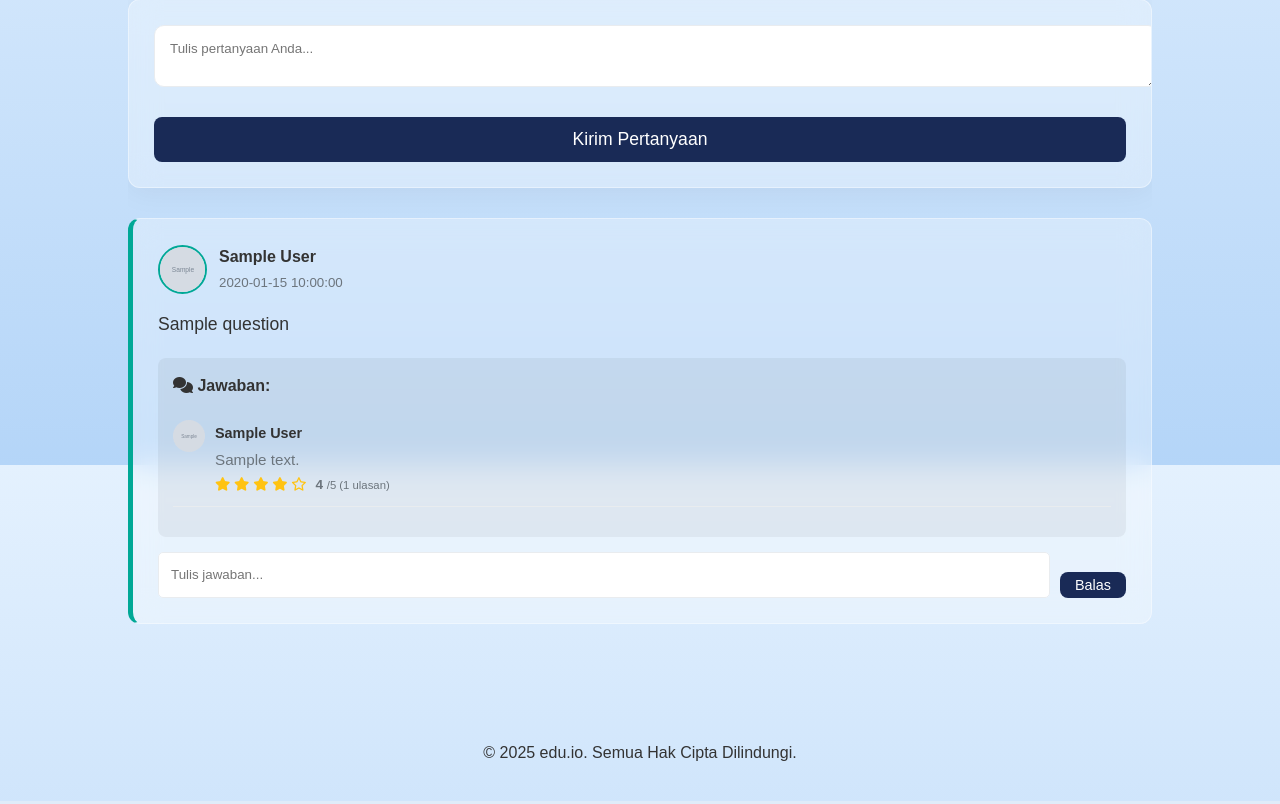
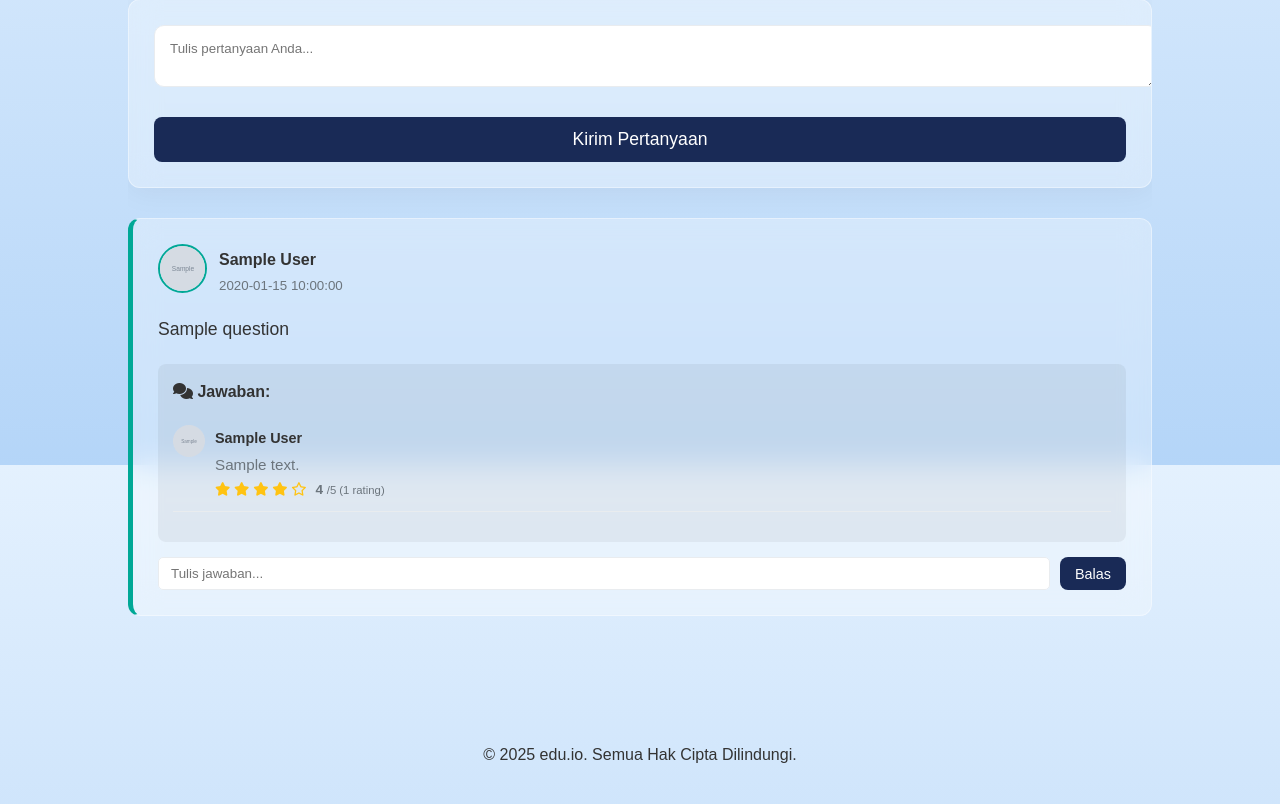
Before and after one commit to DarRahman/edu-io, a PHP site: page /forum.php in a window 1280 px wide. Shown: the part 335-1139 px from the top of the page. Run offline with PHP 8.4, Linux system fonts and the light colour scheme; the visitor is signed in with stand-in values (Sample User, id 1); tables that the repository leaves empty or names only in its code hold one stand-in row (values such as "Sample post"); grey boxes marked "Sample" are stand-in pictures; some libraries are stand-ins or nearby versions.

Commit message:
feat: enhance forum with profile links, average ratings, and layout fixes

```diff
--- a/forum.php
+++ b/forum.php
@@ -73,6 +73,7 @@ if (isset($_POST['submit_answer'])) {
             </form>
         </main>
 
+        <!-- List Pertanyaan (Ambil dari Database) -->
         <div id="forum-list">
             <?php
             // SQL DENGAN FILTER SEARCH
@@ -85,23 +86,36 @@ if (isset($_POST['submit_answer'])) {
             while ($q = mysqli_fetch_assoc($resQ)):
                 $displayPenanya = !empty($q['full_name']) ? $q['full_name'] : $q['username'];
                 ?>
-                <div class="materi-card" style="margin-bottom: 20px; border-left: 5px solid var(--accent-teal);">
+                <!-- KARTU UTAMA PERTANYAAN -->
+                <div class="materi-card"
+                    style="margin-bottom: 30px; border-left: 5px solid var(--accent-teal); text-align: left;">
+
+                    <!-- Header: Foto & Nama Penanya -->
                     <div style="display:flex; align-items:center; gap:12px; margin-bottom:15px;">
+                        <a href="profile.php?user=<?php echo $q['username']; ?>">
                             <img src="img/<?php echo $q['profile_pic']; ?>"
                                 style="width:45px; height:45px; border-radius:50%; object-fit:cover; border:2px solid var(--accent-teal);">
+                        </a>
                         <div>
+                            <a href="profile.php?user=<?php echo $q['username']; ?>"
+                                style="text-decoration:none; color:inherit;">
                                 <div style="font-weight:700;"><?php echo $displayPenanya; ?></div>
+                            </a>
                             <small style="color:var(--text-secondary);"><?php echo $q['created_at']; ?></small>
                         </div>
                     </div>
 
-                    <div style="font-size:1.1em; margin-bottom:20px;"><?php echo $q['question']; ?></div>
+                    <!-- Isi Pertanyaan -->
+                    <div style="font-size:1.1em; margin-bottom:20px; font-weight: 500;">
+                        <?php echo nl2br(htmlspecialchars($q['question'])); ?>
+                    </div>
 
+                    <!-- Kotak List Jawaban -->
                     <div style="background: rgba(0,0,0,0.05); padding:15px; border-radius:8px; margin-bottom:15px;">
                         <h4 style="margin-top:0;"><i class="fas fa-comments"></i> Jawaban:</h4>
+
                         <?php
                         $qid = $q['id'];
-                        // Query sakti: Mengambil jawaban, data user, rata-rata rating, dan jumlah pemberi rating
                         $sqlA = "SELECT a.*, u.full_name, u.profile_pic,
                                  IFNULL(AVG(r.rating_value), 0) as avg_rating,
                                  COUNT(r.id) as total_voters
@@ -117,54 +131,51 @@ if (isset($_POST['submit_answer'])) {
                         if (mysqli_num_rows($resA) > 0):
                             while ($a = mysqli_fetch_assoc($resA)):
                                 $displayPenjawab = !empty($a['full_name']) ? $a['full_name'] : $a['username'];
-                                $rerata = round($a['avg_rating'], 1); // Rata-rata 1 angka di belakang koma (misal 4.5)
+                                $rerata = round($a['avg_rating'], 1);
                                 ?>
                                 <div
                                     style="display:flex; align-items:start; gap:10px; margin-bottom:15px; border-bottom: 1px solid var(--border-color); padding-bottom:10px;">
+                                    <a href="profile.php?user=<?php echo $a['username']; ?>">
                                         <img src="img/<?php echo $a['profile_pic']; ?>"
                                             style="width:32px; height:32px; border-radius:50%; object-fit:cover;">
+                                    </a>
                                     <div style="flex:1;">
+                                        <a href="profile.php?user=<?php echo $a['username']; ?>"
+                                            style="text-decoration:none; color:inherit;">
                                             <span style="font-weight:600; font-size:0.9em;"><?php echo $displayPenjawab; ?></span>
-                                        <p style="margin:2px 0;"><?php echo $a['answer']; ?></p>
+                                        </a>
+                                        <p style="margin:2px 0;"><?php echo htmlspecialchars($a['answer']); ?></p>
 
-                                        <!-- TAMPILAN RATING BINTANG -->
+                                        <!-- RATING BINTANG -->
                                         <div class="star-rating" style="font-size: 0.85em;">
                                             <?php
                                             for ($i = 1; $i <= 5; $i++):
-                                                if ($rerata >= $i) {
-                                                    // Bintang penuh jika rata-rata >= angka saat ini (misal 4.5 >= 4)
-                                                    $starClass = 'fas fa-star';
-                                                } elseif ($rerata >= ($i - 0.5)) {
-                                                    // Bintang setengah jika rata-rata >= angka sebelumnya + 0.5 (misal 4.5 >= 4.5)
-                                                    $starClass = 'fas fa-star-half-alt';
-                                                } else {
-                                                    // Bintang kosong
-                                                    $starClass = 'far fa-star';
-                                                }
+                                                $starClass = ($rerata >= $i) ? 'fas' : 'far';
                                                 ?>
-                                                <i class="<?php echo $starClass; ?>" style="color:#FFC312; cursor:pointer;"
+                                                <i class="<?php echo $starClass; ?> fa-star" style="color:#FFC312; cursor:pointer;"
                                                     onclick="rateAnswer(<?php echo $a['id']; ?>, <?php echo $i; ?>)"></i>
                                             <?php endfor; ?>
-
                                             <span style="color: var(--text-secondary); margin-left: 5px; font-weight: 600;">
                                                 <?php echo $rerata; ?> <small style="font-weight:400;">/5
-                                                    (<?php echo $a['total_voters']; ?> ulasan)</small>
+                                                    (<?php echo $a['total_voters']; ?> rating)</small>
                                             </span>
                                         </div>
                                     </div>
                                 </div>
-                            <?php endwhile; else: ?>
+                            <?php endwhile;
+                        else: ?>
                             <small style="color:var(--text-secondary);">Belum ada jawaban.</small>
                         <?php endif; ?>
                     </div>
 
+                    <!-- Form Balas Jawaban -->
                     <form action="forum.php" method="POST" style="display:flex; gap:10px;">
                         <input type="hidden" name="question_id" value="<?php echo $q['id']; ?>">
                         <input type="text" name="answer" placeholder="Tulis jawaban..."
                             style="flex:1; padding:8px 12px; border-radius:5px; border:1px solid var(--border-color);"
                             required>
                         <button type="submit" name="submit_answer" class="btn"
-                            style="padding:5px 15px; font-size:0.9em;">Balas</button>
+                            style="padding:5px 15px; font-size:0.9em; margin:0;">Balas</button>
                     </form>
                 </div>
             <?php endwhile; ?>
--- a/style.css
+++ b/style.css
@@ -716,3 +716,13 @@ html.dark-mode .swal2-cancel {
 .nav-profile-link:hover {
     color: var(--accent-teal);
 }
+
+#forum-list a {
+    text-decoration: none;
+    color: inherit;
+}
+
+#forum-list a:hover div,
+#forum-list a:hover span {
+    color: var(--accent-teal); /* Warna berubah saat nama diarahkan mouse */
+}
```
Also changed, not shown: profile.php (+31 -8 lines), img/1_1766487157.jpg (deleted), img/1_1766487334.jpg (deleted), img/default-pp.png. Lines whose indentation alone changed are shown as unchanged.
